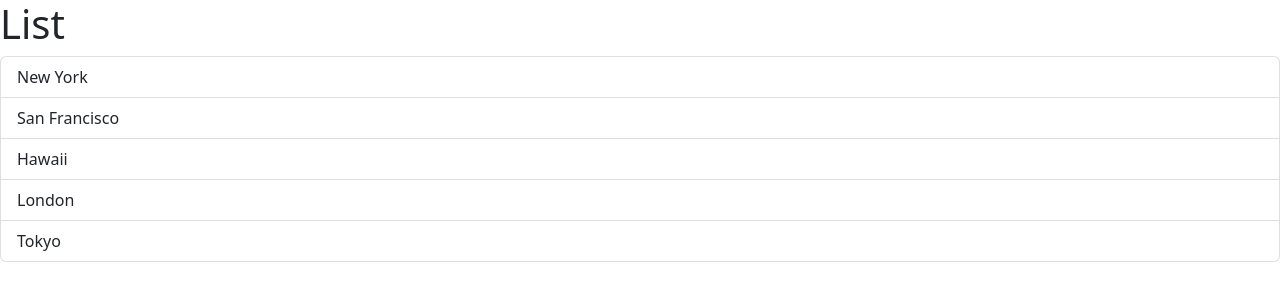
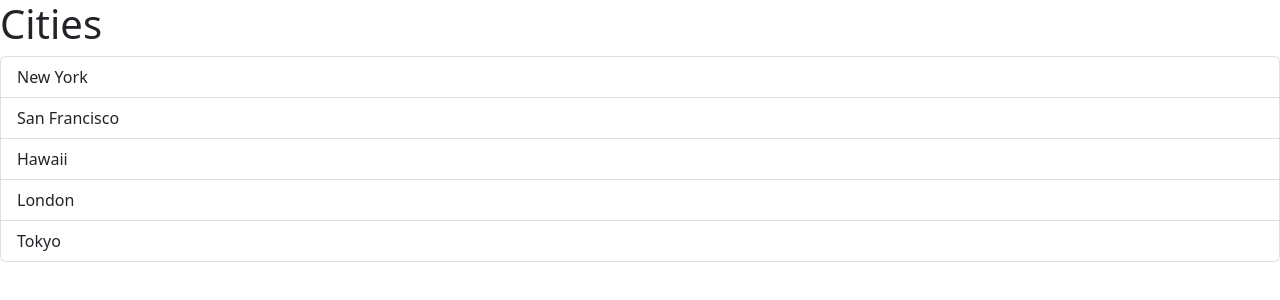
Before and after one commit to isabelchua/test-project, a React (Vite) app: page / in a window 1280 px wide. Shown: the top 300 px of the page. Built offline with nearby package versions, Linux system fonts and the light colour scheme.

Commit message:
20230630

```diff
--- a/src/App.tsx
+++ b/src/App.tsx
@@ -1,7 +1,13 @@
 import ListGroup from "./components/ListGroup";
 
 function App() {
-	return <div><ListGroup /></div>
+  let items = ["New York", "San Francisco", "Hawaii", "London", "Tokyo"];
+
+  return (
+    <div>
+      <ListGroup items={items} heading="Cities" />
+    </div>
+  );
 }
 
 export default App;
--- a/src/components/ListGroup.tsx
+++ b/src/components/ListGroup.tsx
@@ -1,7 +1,11 @@
 import { MouseEvent, useState } from "react";
 
-function ListGroup() {
-  let items = ["New York", "San Francisco", "Hawaii", "London", "Tokyo"];
+interface Props {
+  items: string[];
+  heading: string;
+}
+
+function ListGroup({ items, heading }: Props) {
   //   let selectedIndex = 0;
 
   const [selectedIndex, setSelectedIndex] = useState(-1);
@@ -16,7 +20,7 @@
 
   return (
     <>
-      <h1>List</h1>
+      <h1>{heading}</h1>
       {/* {getMessage()} */}
       {items.length === 0 && <p>No Items Found. </p>}
       <ul className="list-group">
```
